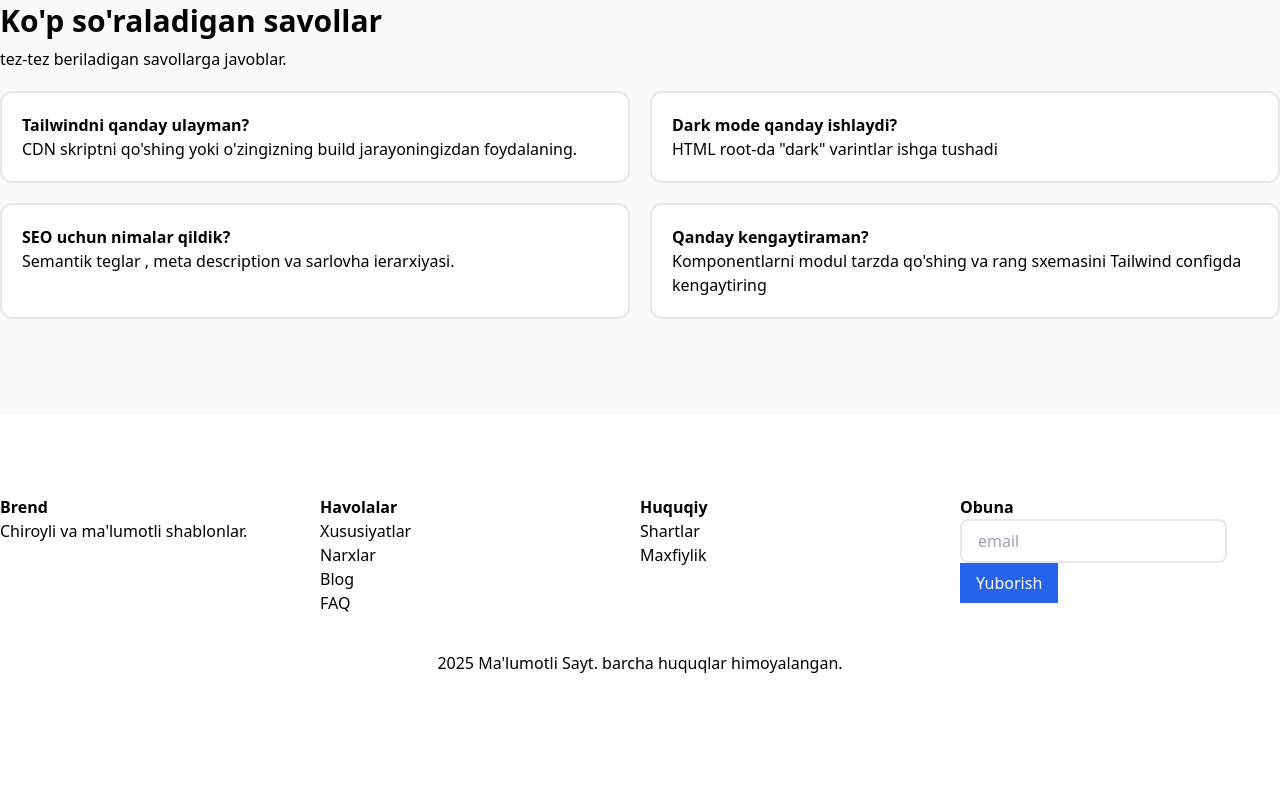
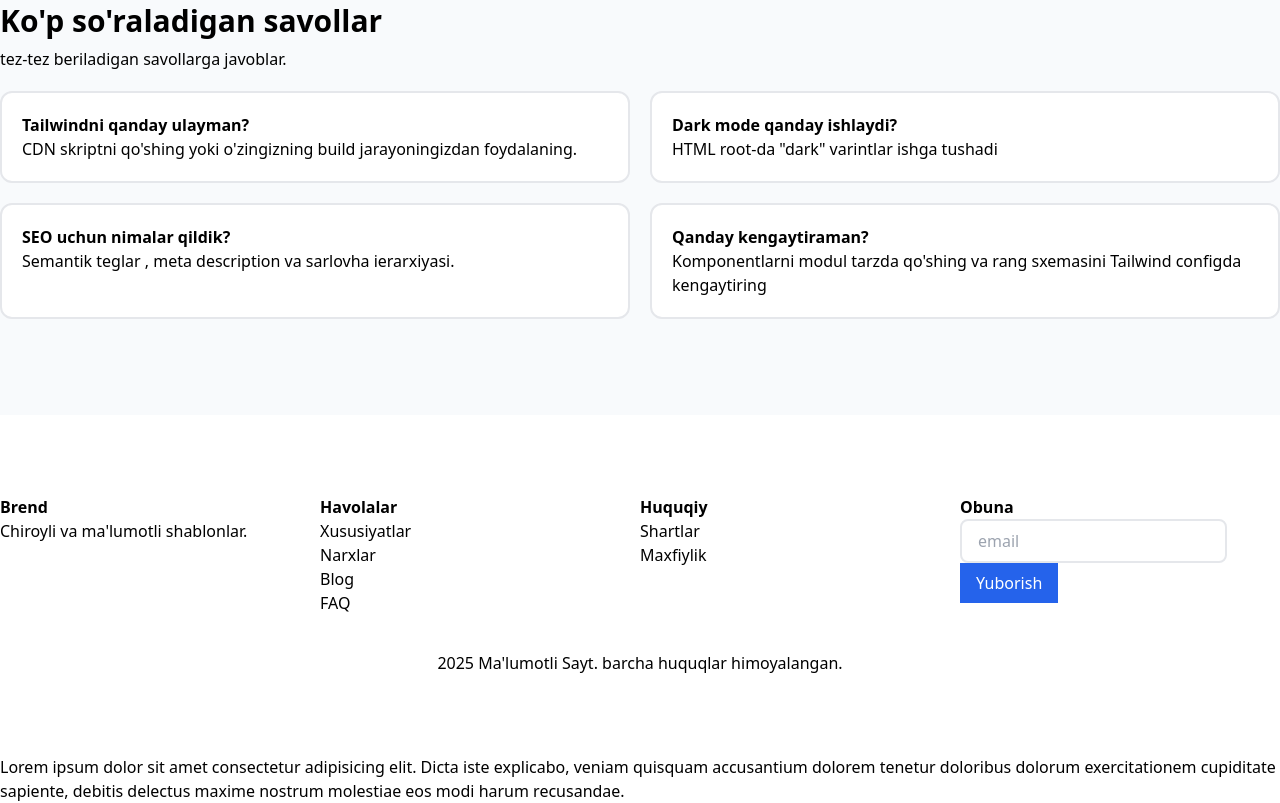
Before and after one commit to Mominjon-2011/Ma-lumotli_sayt, a website: page index.html in a window 1280 px wide. Shown: the part 3636-4439 px from the top of the page. Before the commit the page ends 4391 px from the top, so only its background shows below. Drawn offline with nearby package versions, Linux system fonts and the light colour scheme.

Commit message:
lorem qushdim

```diff
--- a/index.html
+++ b/index.html
@@ -425,5 +425,11 @@
             <h1 class="text-center mt-9">2025 Ma'lumotli Sayt. barcha huquqlar himoyalangan.</h1>
         </div>
     </section>
+
+    <section>
+        <p>
+            Lorem ipsum dolor sit amet consectetur adipisicing elit. Dicta iste explicabo, veniam quisquam accusantium dolorem tenetur doloribus dolorum exercitationem cupiditate sapiente, debitis delectus maxime nostrum molestiae eos modi harum recusandae.
+        </p>
+    </section>
 </body>
 </html>
```
